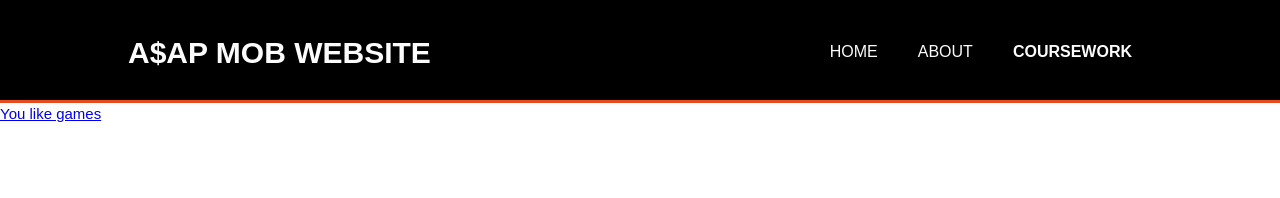
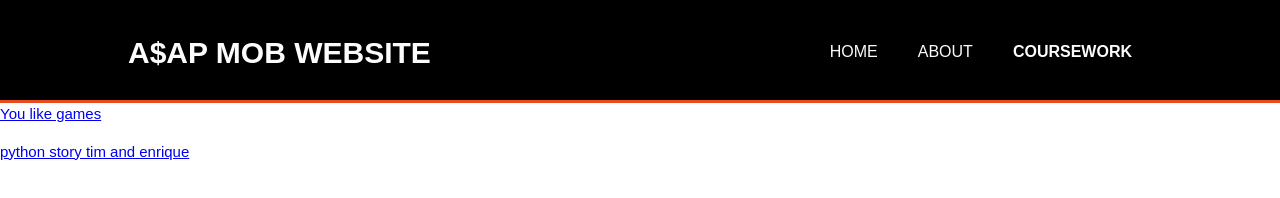
Before and after one commit to talamantezenrique/talamantezenrique.github.io, a plain HTML site: page coursework.html in a window 1280 px wide. Drawn offline with Linux system fonts and the light colour scheme.

Commit message:
Update coursework.html

```diff
--- a/coursework.html
+++ b/coursework.html
@@ -28,3 +28,4 @@
     </header>
 
     <a href="mine.jar">You like games</a>
+    <p><a href="pythonstory.py" download >python story tim and enrique </a></p>
```
